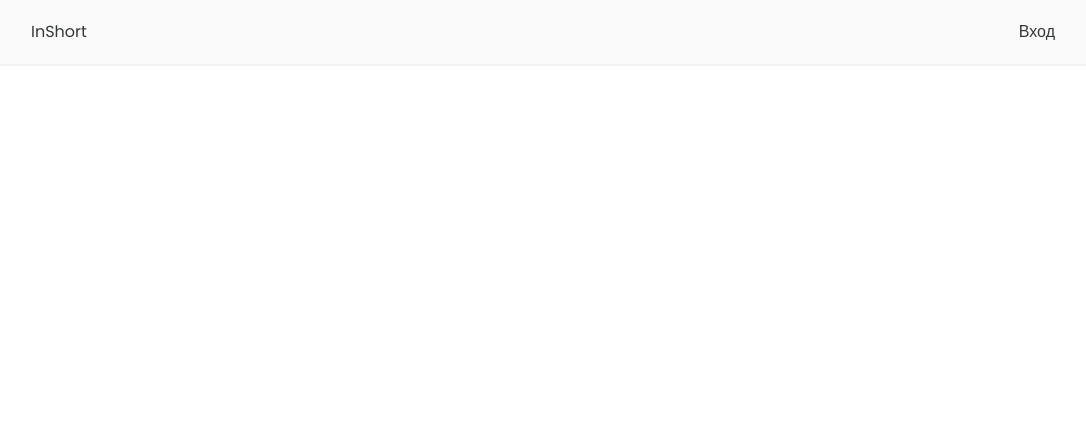
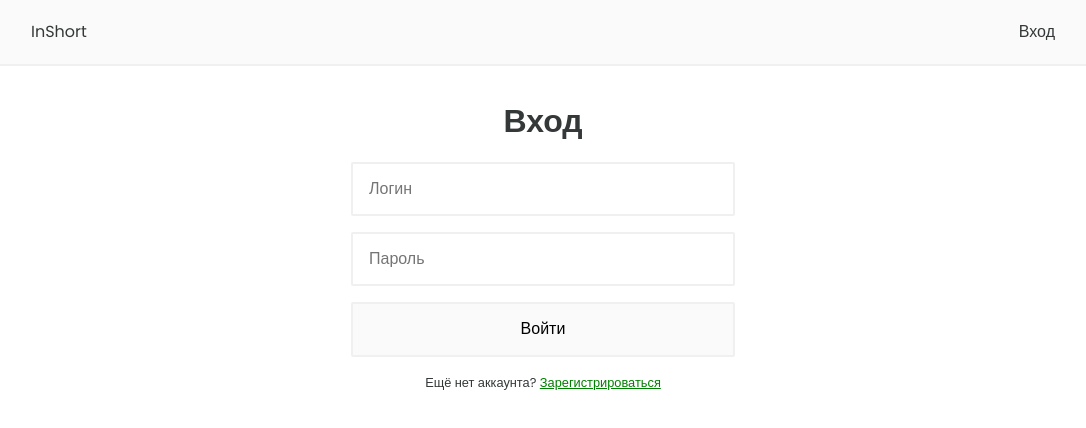
Before and after one commit to dmnzeal/inshort, a Vue app in the folder frontend/: page /login in a window 1280 px wide. Before the commit this address had no page. Shown: the top 428 px of the page, without its empty margins (97-1183 px from the left). Built offline with nearby package versions, Linux system fonts and the light colour scheme.

Commit message:
feat: add register and login views

```diff
--- /dev/null
+++ b/frontend/src/assets/styles/auth.css
@@ -0,0 +1,32 @@
+.wrapper {
+  max-width: 384px;
+  margin: auto;
+  display: flex;
+  flex-direction: column;
+}
+h1,
+p {
+  align-self: center;
+}
+form {
+  display: flex;
+  flex-direction: column;
+  gap: 1rem;
+}
+input,
+button {
+  padding: 1rem;
+  border: 2px solid #f0f0f0;
+  border-radius: 2px;
+}
+input {
+  background-color: #fff;
+}
+button {
+  background-color: #fafafa;
+  transition: all 0.3s ease;
+}
+button:hover {
+  transform: translateY(-2px);
+  box-shadow: 0 4px 1rem #fafafa;
+}
--- a/frontend/src/router/index.ts
+++ b/frontend/src/router/index.ts
@@ -1,9 +1,15 @@
 import { createRouter, createWebHistory } from 'vue-router';
 import Home from '@/views/Home.vue';
+import Register from '@/views/Register.vue';
+import Login from '@/views/Login.vue';
 
 const router = createRouter({
   history: createWebHistory(import.meta.env.BASE_URL),
-  routes: [{ path: '/', component: Home }],
+  routes: [
+    { path: '/', component: Home },
+    { path: '/register', component: Register },
+    { path: '/login', component: Login },
+  ],
 });
 
 export default router;
--- /dev/null
+++ b/frontend/src/views/Login.vue
@@ -0,0 +1,48 @@
+<script setup lang="ts">
+import { ref } from 'vue';
+
+import api from '@/services/api';
+
+const username = ref('');
+const password = ref('');
+const message = ref('');
+
+async function register() {
+  try {
+    const res = await api.post('/users/login', {
+      username: username.value,
+      password: password.value,
+    });
+    message.value = res.data;
+  } catch {
+    message.value = 'Что-то пошло не так';
+  }
+}
+</script>
+
+<template>
+  <div class="wrapper">
+    <h1>Вход</h1>
+    <form @submit.prevent>
+      <input v-model="username" type="text" placeholder="Логин" />
+      <input v-model="password" type="password" placeholder="Пароль" />
+      <button @click="register">Войти</button>
+    </form>
+    <p>
+      <small>
+        Ещё нет аккаунта?
+        <router-link to="/register">Зарегистрироваться</router-link>
+      </small>
+    </p>
+    <p>
+      <small v-if="message">
+        Ответ: <br />
+        {{ message }}
+      </small>
+    </p>
+  </div>
+</template>
+
+<style scoped>
+@import '@/assets/styles/auth.css';
+</style>
--- /dev/null
+++ b/frontend/src/views/Register.vue
@@ -0,0 +1,48 @@
+<script setup lang="ts">
+import { ref } from 'vue';
+
+import api from '@/services/api';
+
+const username = ref('');
+const password = ref('');
+const message = ref('');
+
+async function register() {
+  try {
+    const res = await api.post('/users/register', {
+      username: username.value,
+      password: password.value,
+    });
+    message.value = res.data;
+  } catch {
+    message.value = 'Что-то пошло не так';
+  }
+}
+</script>
+
+<template>
+  <div class="wrapper">
+    <h1>Регистрация</h1>
+    <form @submit.prevent>
+      <input v-model="username" type="text" placeholder="Логин" />
+      <input v-model="password" type="password" placeholder="Пароль" />
+      <button @click="register">Зарегистрироваться</button>
+    </form>
+    <p>
+      <small>
+        Уже есть аккаунт?
+        <router-link to="/login">Войти</router-link>
+      </small>
+    </p>
+    <p>
+      <small v-if="message">
+        Ответ: <br />
+        {{ message }}
+      </small>
+    </p>
+  </div>
+</template>
+
+<style scoped>
+@import '@/assets/styles/auth.css';
+</style>
```
